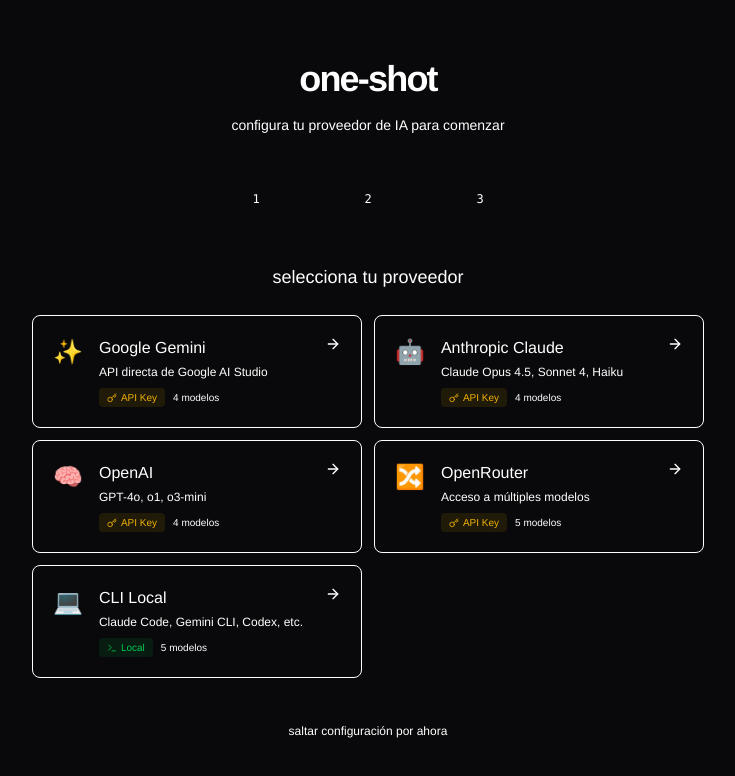
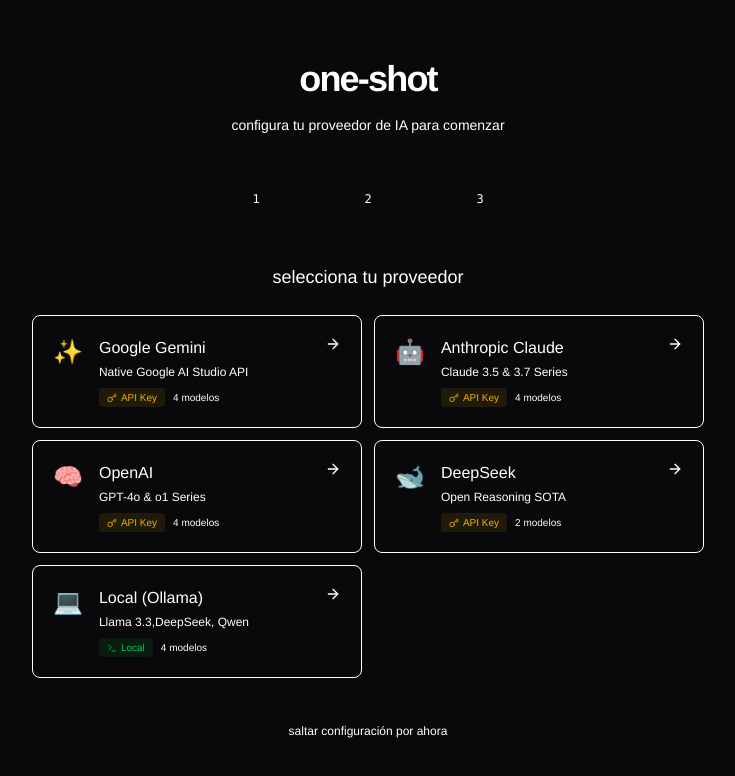
Before and after one commit to obeskay/one-shot, a React (Vite) app: page / in a window 1280 px wide. Shown: the top 776 px of the page, without its empty margins (272-1007 px from the left). Built offline with nearby package versions, Linux system fonts and the light colour scheme.

Commit message:
feat(ai): update model registry with SOTA 2025 providers (Gemini 2.0, DeepSeek R1, Claude 3.7)

```diff
--- a/constants.ts
+++ b/constants.ts
@@ -1,83 +1,82 @@
 import { AIConfig, ProviderConfig, ProviderType } from './types';
 
-// SOTA Models 2025 - Actualizado basado en documentación oficial
+// SOTA Models 2025
 export const PROVIDERS: ProviderConfig[] = [
     {
         id: 'gemini',
         name: 'Google Gemini',
-        description: 'API directa de Google AI Studio',
+        description: 'Native Google AI Studio API',
         requiresApiKey: true,
         icon: '✨',
         models: [
-            { id: 'gemini-2.5-flash', name: 'Gemini 2.5 Flash', description: 'SOTA: Más reciente y rápido', maxTokens: 1000000 },
-            { id: 'gemini-2.0-flash', name: 'Gemini 2.0 Flash', description: 'Rápido y eficiente', maxTokens: 1000000 },
-            { id: 'gemini-2.0-flash-thinking', name: 'Gemini 2.0 Flash Thinking', description: 'Con razonamiento extendido', maxTokens: 1000000, canThink: true },
-            { id: 'gemini-1.5-pro', name: 'Gemini 1.5 Pro', description: 'Mejor razonamiento', maxTokens: 2000000, canThink: true },
+            { id: 'gemini-2.0-flash', name: 'Gemini 2.0 Flash', description: 'Fastest multimodel SOTA', maxTokens: 1048576, canSearch: true },
+            { id: 'gemini-2.0-flash-thinking-exp-1219', name: 'Gemini 2.0 Flash (Thinking)', description: 'Reasoning-enhanced', maxTokens: 1048576, canThink: true },
+            { id: 'gemini-1.5-pro', name: 'Gemini 1.5 Pro', description: 'Best for complex reasoning', maxTokens: 2097152, canSearch: true },
+            { id: 'gemini-1.5-flash', name: 'Gemini 1.5 Flash', description: 'High-volume efficiency', maxTokens: 1048576 },
         ]
     },
     {
         id: 'anthropic',
         name: 'Anthropic Claude',
-        description: 'Claude Opus 4.5, Sonnet 4, Haiku',
+        description: 'Claude 3.5 & 3.7 Series',
         requiresApiKey: true,
         icon: '🤖',
+        baseURL: 'https://api.anthropic.com/v1',
         models: [
-            { id: 'claude-opus-4-5-20251101', name: 'Claude Opus 4.5', description: 'SOTA: Flagship más capaz', maxTokens: 200000, canThink: true },
-            { id: 'claude-sonnet-4-5-20250929', name: 'Claude Sonnet 4.5', description: 'Balance velocidad/inteligencia', maxTokens: 200000 },
-            { id: 'claude-sonnet-4-20250514', name: 'Claude Sonnet 4', description: 'Excelente para código', maxTokens: 200000 },
-            { id: 'claude-3-5-haiku-20241022', name: 'Claude 3.5 Haiku', description: 'Ultra rápido y económico', maxTokens: 200000 },
+            { id: 'claude-3-7-sonnet-20250219', name: 'Claude 3.7 Sonnet', description: 'SOTA Intelligence & Speed', maxTokens: 200000, canThink: true },
+            { id: 'claude-3-5-sonnet-20240620', name: 'Claude 3.5 Sonnet', description: 'Coding & reasoning standard', maxTokens: 200000 },
+            { id: 'claude-3-5-haiku-20241022', name: 'Claude 3.5 Haiku', description: 'Fast & cost-effective', maxTokens: 200000 },
+            { id: 'claude-3-opus-20240229', name: 'Claude 3 Opus', description: 'Deep reasoning legacy', maxTokens: 200000 },
         ]
     },
     {
         id: 'openai',
         name: 'OpenAI',
-        description: 'GPT-4o, o1, o3-mini',
+        description: 'GPT-4o & o1 Series',
         requiresApiKey: true,
         icon: '🧠',
+        baseURL: 'https://api.openai.com/v1',
         models: [
-            { id: 'gpt-4o', name: 'GPT-4o', description: 'Multimodal flagship', maxTokens: 128000 },
-            { id: 'o3-mini', name: 'o3-mini', description: 'SOTA: Razonamiento avanzado económico', maxTokens: 128000, canThink: true },
-            { id: 'o1', name: 'o1', description: 'Razonamiento profundo', maxTokens: 128000, canThink: true },
-            { id: 'gpt-4-turbo', name: 'GPT-4 Turbo', description: 'Rápido y capaz', maxTokens: 128000 },
+            { id: 'gpt-4o', name: 'GPT-4o', description: 'Omni-model flagship', maxTokens: 128000 },
+            { id: 'o1', name: 'o1', description: 'Deep reasoning (SOTA)', maxTokens: 128000, canThink: true },
+            { id: 'o1-mini', name: 'o1-mini', description: 'Fast reasoning', maxTokens: 128000, canThink: true },
+            { id: 'gpt-4o-mini', name: 'GPT-4o-mini', description: 'Efficient & cheap', maxTokens: 128000 },
         ]
     },
     {
-        id: 'openrouter',
-        name: 'OpenRouter',
-        description: 'Acceso a múltiples modelos',
+        id: 'deepseek',
+        name: 'DeepSeek',
+        description: 'Open Reasoning SOTA',
         requiresApiKey: true,
-        baseURL: 'https://openrouter.ai/api/v1',
-        icon: '🔀',
+        icon: '🐋',
+        baseURL: 'https://api.deepseek.com/v1',
         models: [
-            { id: 'anthropic/claude-opus-4.5', name: 'Claude Opus 4.5 via Router', description: 'Anthropic flagship', maxTokens: 200000 },
-            { id: 'anthropic/claude-sonnet-4.5', name: 'Claude Sonnet 4.5 via Router', description: 'Anthropic balance', maxTokens: 200000 },
-            { id: 'openai/gpt-4o', name: 'GPT-4o via Router', description: 'OpenAI flagship', maxTokens: 128000 },
-            { id: 'google/gemini-2.5-flash', name: 'Gemini 2.5 Flash via Router', description: 'Google SOTA', maxTokens: 1000000 },
-            { id: 'deepseek/deepseek-r1', name: 'DeepSeek R1 via Router', description: 'Open source reasoning', maxTokens: 128000, canThink: true },
+            { id: 'deepseek-reasoner', name: 'DeepSeek R1', description: 'SOTA Open Reasoning', maxTokens: 64000, canThink: true },
+            { id: 'deepseek-chat', name: 'DeepSeek V3', description: 'General purpose chat', maxTokens: 64000 },
         ]
     },
     {
-        id: 'local-cli',
-        name: 'CLI Local',
-        description: 'Claude Code, Gemini CLI, Codex, etc.',
+        id: 'local',
+        name: 'Local (Ollama)',
+        description: 'Llama 3.3,DeepSeek, Qwen',
         requiresApiKey: false,
         icon: '💻',
+        baseURL: 'http://localhost:11434/v1',
         models: [
-            { id: 'claude-code', name: 'Claude Code CLI', description: 'Anthropic CLI oficial - requiere: npm i -g @anthropic-ai/claude-code', maxTokens: 200000 },
-            { id: 'gemini-cli', name: 'Gemini CLI', description: 'Google CLI oficial', maxTokens: 1000000 },
-            { id: 'codex-cli', name: 'Codex CLI', description: 'OpenAI Codex local', maxTokens: 128000 },
-            { id: 'aider', name: 'Aider', description: 'Open source AI pair programmer', maxTokens: 128000 },
-            { id: 'cursor', name: 'Cursor', description: 'Cursor AI integration', maxTokens: 128000 },
+            { id: 'llama3.3', name: 'Llama 3.3', description: 'Meta SOTA Open Weights', maxTokens: 128000 },
+            { id: 'deepseek-r1:latest', name: 'DeepSeek R1 (Ollama)', description: 'Local Reasoning', maxTokens: 32000, canThink: true },
+            { id: 'qwen2.5-coder', name: 'Qwen 2.5 Coder', description: 'Best local coding model', maxTokens: 32000 },
+            { id: 'mistral-large', name: 'Mistral Large', description: 'Mistral flagship', maxTokens: 32000 },
         ]
-    },
+    }
 ];
 
 export const DEFAULT_AI_CONFIG: AIConfig = {
     provider: 'gemini',
-    model: 'gemini-2.5-flash',
+    model: 'gemini-2.0-flash',
     apiKey: '',
     temperature: 0.7,
-    systemInstruction: "Eres un asistente de código experto. Analiza el contexto proporcionado y responde de forma concisa, técnica y precisa.",
+    systemInstruction: "You are an expert software engineer. Analyze the context provided and generate optimized code or explanations.",
     useThinking: false,
     useGrounding: false,
     isConfigured: false,
@@ -107,4 +106,6 @@
     'venv',
     '.env',
     '.env.local',
+    '.wails',
+    'go.sum',
 ];
```
